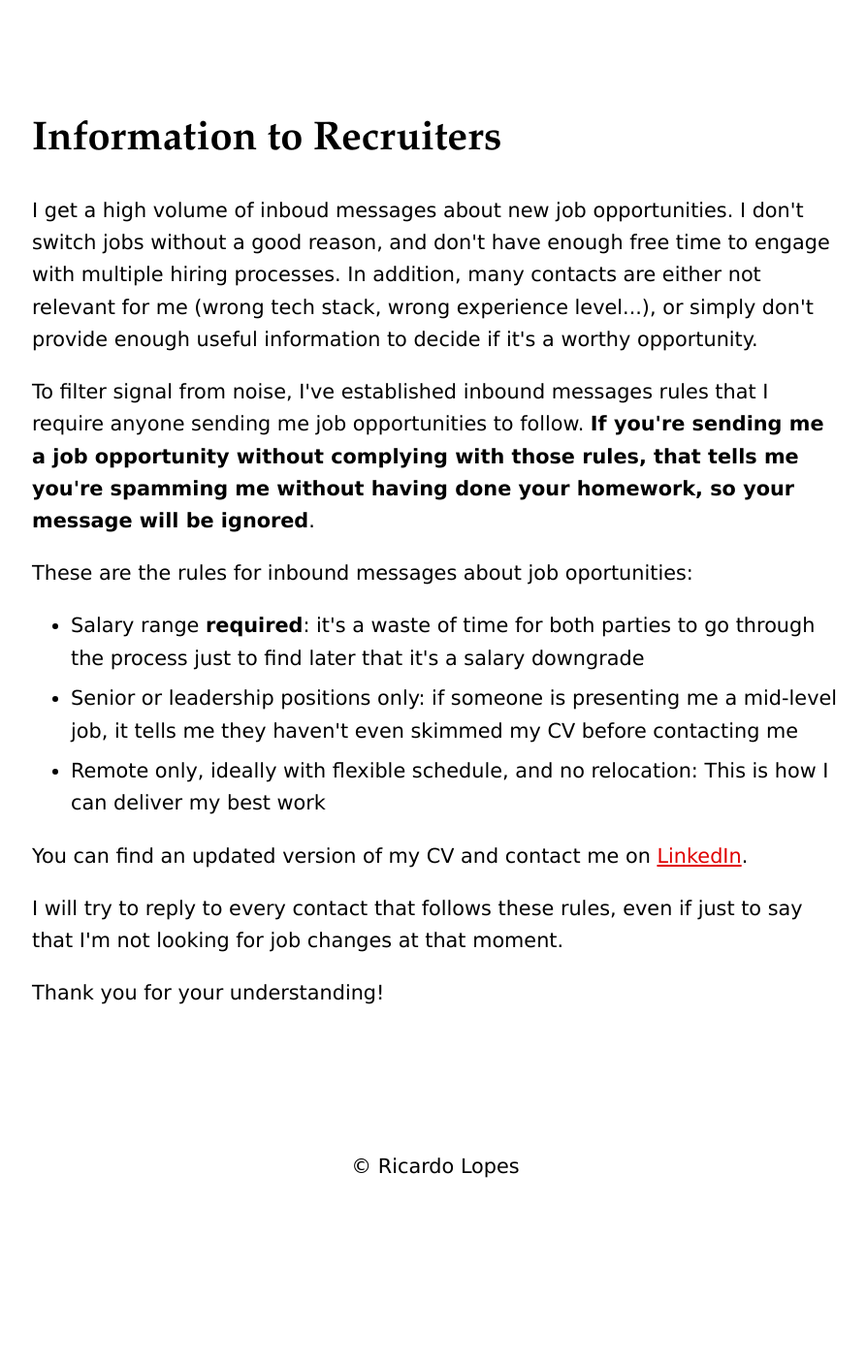
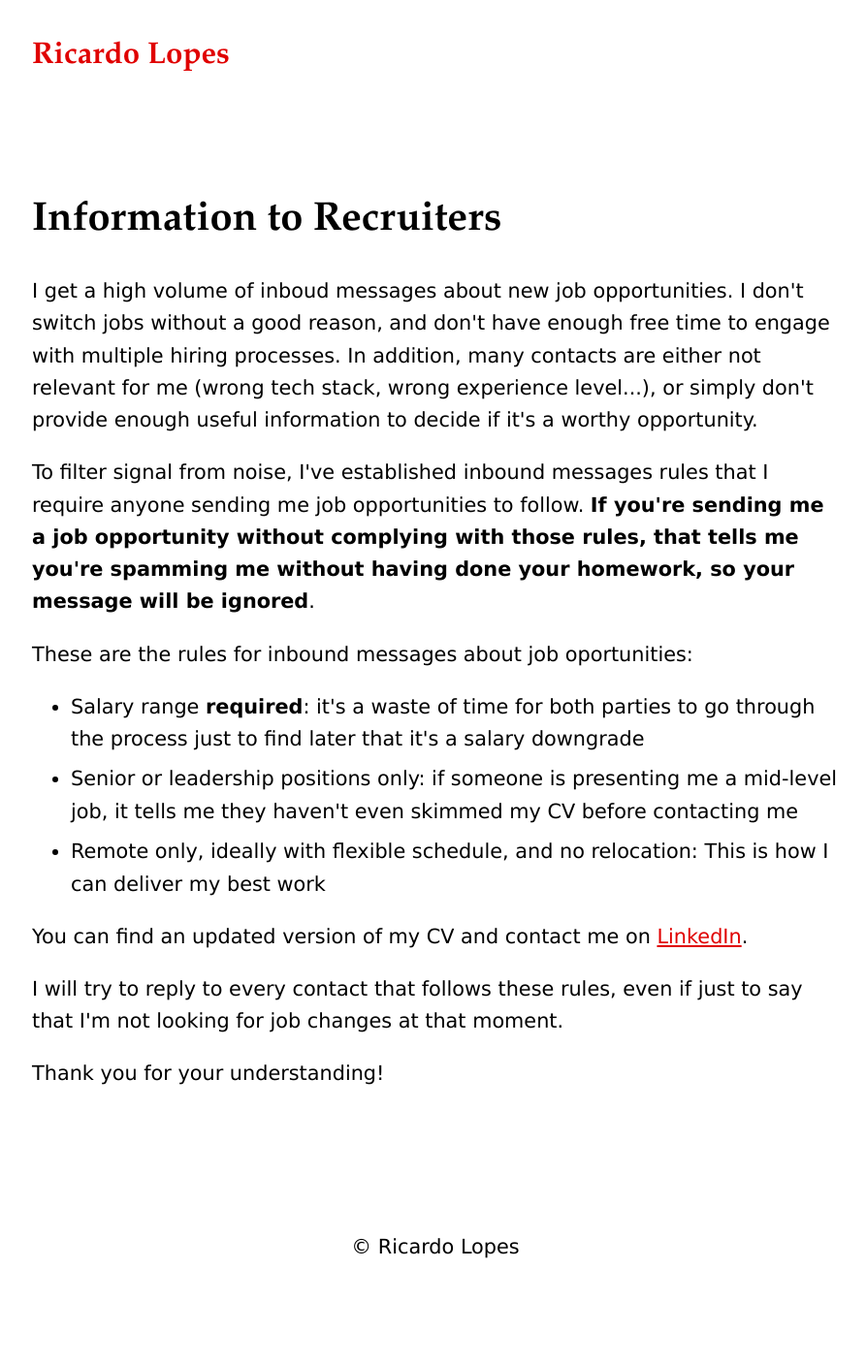
Before and after one commit to rplopes/ricardolopes.net, a Jekyll site: the page hire/index.html, which Jekyll copies as it is, in a window 1280 px wide. Shown: the whole page at 97% size, without its empty margins (191-1084 px from the left). Built offline with Jekyll 4.4.1, drawn with Linux system fonts in a browser that asks for light colours; before the commit the page ends 1324 px from its top, so only the background shows below that.

Commit message:
Add top nav for pages other than the landing page
Includes an empty list of links for now because those sections are yet
to come. Still needs work for mobile when that list starts filling up.

```diff
--- a/hire/index.html
+++ b/hire/index.html
@@ -10,6 +10,10 @@
     <link rel="icon" href="../favicon.ico" />
   </head>
   <body>
+    <header>
+      <a id="header-title" href="/">Ricardo Lopes</a>
+      <ul></ul>
+    </header>
     <div id="content">
       <div id="main">
         <section>
--- a/styles/style.css
+++ b/styles/style.css
@@ -42,6 +42,34 @@ li {
   margin: 0.2rem 0 0.4rem 0;
 }
 
+header {
+  max-width: 42rem;
+  margin: 1rem auto;
+  padding: 1rem;
+
+  a {
+    text-decoration: none;
+  }
+
+  a#header-title {
+    float: left;
+    font-family: Palatino, Palatino Linotype, Lucida Grande, Helvetica, Arial;
+    font-size: 1.5rem;
+    font-weight: 600;
+  }
+
+  ul {
+    float: right;
+    margin: 0;
+    padding: 0;
+
+    li {
+      display: inline;
+      padding: 0 1rem 0 0;
+    }
+  }
+}
+
 #content {
   margin: 0 auto;
 }
```
